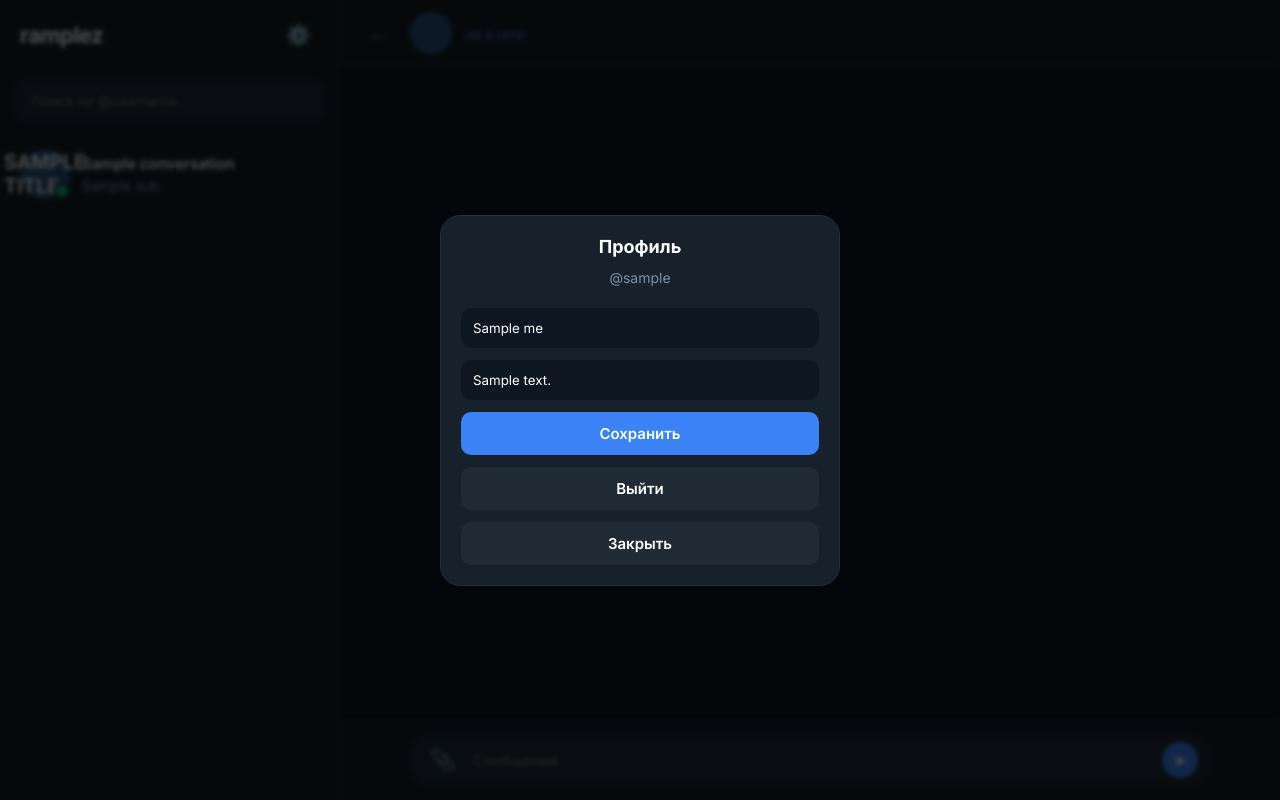
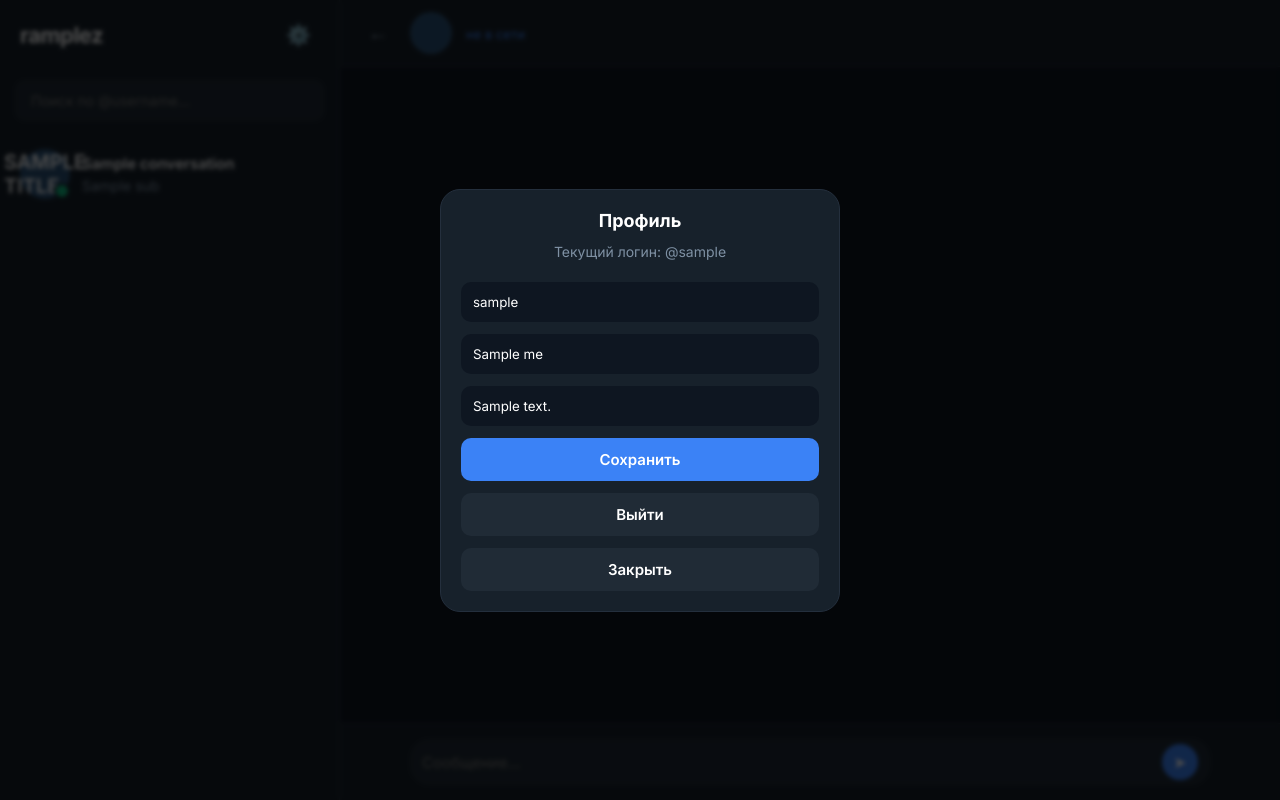
Before and after one commit to d10684473-lang/my-mssngr, a Flask app: template templates/chat.html in a window 1280 px wide, after a click on "⚙️". Run offline with Flask 3, Linux system fonts and the light colour scheme; the template is opened without the code that fills it: most values are stand-ins (such as "Sample title", 1, 10 or a date in 2020).

Commit message:
Update chat.html

```diff
--- a/templates/chat.html
+++ b/templates/chat.html
@@ -41,14 +41,14 @@
   .chat-name { font-weight: 600; font-size: 15px; display: flex; justify-content: space-between; margin-bottom: 4px; }
   .chat-sub { font-size: 14px; color: var(--muted); white-space: nowrap; overflow: hidden; text-overflow: ellipsis; }
 
-  /* MAIN CHAT */
+  /* MAIN */
   .main { flex: 1; display: flex; flex-direction: column; background: var(--bg); min-width: 0; }
   .chat-head { padding: 12px 20px; background: var(--sidebar); border-bottom: 1px solid var(--border); display: flex; align-items: center; gap: 14px; flex-shrink: 0; }
   .chat-head .avatar { width: 42px; height: 42px; font-size: 18px; }
   .status-line { font-size: 13px; color: var(--accent); margin-top: 2px; }
   .status-line.online { color: #10b981; }
 
-  .messages { flex: 1; overflow-y: auto; padding: 20px; display: flex; flex-direction: column; gap: 8px; scroll-behavior: smooth; background: var(--bg); }
+  .messages { flex: 1; overflow-y: auto; padding: 20px; display: flex; flex-direction: column; gap: 8px; scroll-behavior: smooth; }
   .messages-inner { max-width: 800px; margin: 0 auto; width: 100%; display: flex; flex-direction: column; gap: 8px; }
 
   .msg-row { display: flex; flex-direction: column; max-width: 70%; animation: fadeIn 0.15s ease-out; }
@@ -137,6 +137,7 @@
     <div class="avatar {{ 'online' if mode == 'personal' and other.last_seen > now - 30 else '' }}">{{ (other.name if mode == 'personal' else group.title)[0]|upper }}</div>
     <div style="flex:1;">
       <div style="font-weight:600; font-size:16px;">{{ other.name if mode == 'personal' else group.title }}</div>
+      <!-- ИСПРАВЛЕНО: Теперь now существует -->
       <div class="status-line {{ 'online' if mode == 'personal' and other.last_seen > now - 30 else '' }}" id="typingStatus">
         {{ 'в сети' if mode == 'personal' and other.last_seen > now - 30 else 'Групповой чат' if mode == 'group' else 'не в сети' }}
       </div>
@@ -147,8 +148,6 @@
 
   <div class="composer">
     <div class="composer-inner">
-      <input type="file" id="fileInput" hidden onchange="uploadFile(this)">
-      <button class="icon-btn" onclick="document.getElementById('fileInput').click()">📎</button>
       <textarea id="msgInput" rows="1" placeholder="Сообщение..." oninput="handleTyping(this)" onkeydown="if(event.key==='Enter' && !event.shiftKey) sendMessage(event)"></textarea>
       <button class="send-btn" onclick="sendMessage(event)">➤</button>
     </div>
@@ -165,7 +164,8 @@
 <div class="modal" id="profileModal">
   <div class="modal-card">
     <h3>Профиль</h3>
-    <div style="text-align:center; color:var(--muted); font-size:14px; margin-bottom:10px;">@{{ me.username }}</div>
+    <div style="text-align:center; color:var(--muted); font-size:14px; margin-bottom:10px;">Текущий логин: @{{ me.username }}</div>
+    <input type="text" id="profUsername" value="{{ me.username }}" placeholder="Новый @username">
     <input type="text" id="profName" value="{{ me.name }}" placeholder="Имя">
     <input type="text" id="profBio" value="{{ me.bio }}" placeholder="О себе">
     <button class="btn btn-p" onclick="saveProfile()">Сохранить</button>
@@ -184,28 +184,17 @@
   const renderedMsgs = new Set();
 
   // ================= ГЛОБАЛЬНЫЙ РЕАЛТАЙМ =================
-  // Этот код работает ВСЕГДА, даже если ты на главной странице (списке чатов).
-  // Именно это исправляет баг "сообщения не приходят для собеседника".
-
   const es = new EventSource('/stream');
-
   es.addEventListener('new_message', e => {
     const m = JSON.parse(e.data);
 
-    // 1. Если открыт этот чат - добавляем сообщение на экран
     if ((MODE === 'personal' && (m.sender_id === CHAT_ID || m.receiver_id === CHAT_ID)) || (MODE === 'group' && m.receiver_id === -CHAT_ID)) {
       appendMsg(m);
-      if (!document.hidden && m.sender_id !== ME_ID) fetch('/poll/' + m.sender_id); // Помечаем прочитанным
-    }
-    // 2. Если мы на главной - обновляем список чатов
-    else if (!MODE) {
+      if (!document.hidden && m.sender_id !== ME_ID) fetch('/poll/' + m.sender_id);
+    } else if (!MODE) {
       fetchConversations();
-      if (m.sender_id !== ME_ID) {
-        if (document.hidden && Notification.permission === 'granted') new Notification(m.sender_name, { body: m.content });
-      }
-    }
-    // 3. Если мы в другом чате - обновляем список чатов, чтобы увидеть непрочитанное
-    else {
+      if (document.hidden && m.sender_id !== ME_ID && Notification.permission === 'granted') new Notification(m.sender_name, { body: m.content });
+    } else {
       fetchConversations();
     }
   });
@@ -226,7 +215,7 @@
     const dStr = m.created_at > 0 ? new Date(m.created_at * 1000).toDateString() : null;
     if (dStr && dStr !== lastDate) {
       const sep = document.createElement('div');
-      sep.style = 'align-self:center; background:var(--hover); color:var(--muted); font-size:12px; padding:4px 12px; border-radius:12px; margin:15px 0; font-weight:600;';
+      sep.style.cssText = 'align-self:center; background:var(--hover); color:var(--muted); font-size:12px; padding:4px 12px; border-radius:12px; margin:15px 0; font-weight:600;';
       sep.textContent = new Date(m.created_at * 1000).toLocaleDateString('ru-RU', { day: 'numeric', month: 'long' });
       messagesInner.appendChild(sep);
       lastDate = dStr;
@@ -237,10 +226,7 @@
     row.className = `msg-row ${isMine ? 'mine' : 'theirs'}`;
     row.id = 'msg-' + m.id;
 
-    let contentHtml = '';
-    if(m.msg_type === 'image') contentHtml += `<img src="${m.content}" style="max-width:100%; border-radius:8px;">`;
-    else contentHtml += `<div>${m.content.replace(/\n/g, '<br>')}</div>`;
-
+    let contentHtml = `<div>${m.content.replace(/\n/g, '<br>')}</div>`;
     const time = m.timestamp;
     const readStatus = isMine ? (m.read_at > 0 ? '<span class="read">✓✓</span>' : '<span>✓</span>') : '';
 
@@ -281,7 +267,7 @@
     } catch(err) {}
   }
 
-  // ================= ОПРОС (ЗАПАСНОЙ ВАРИАНТ) =================
+  // ================= ОПРОС =================
   async function pollHistory() {
     if(!CHAT_ID) return;
     try {
@@ -329,9 +315,15 @@
   }
 
   async function saveProfile() {
-    const payload = { name: document.getElementById('profName').value, bio: document.getElementById('profBio').value };
-    await fetch('/update_settings', { method:'POST', headers:{'Content-Type':'application/json'}, body: JSON.stringify(payload) });
-    location.reload();
+    const payload = {
+      username: document.getElementById('profUsername').value,
+      name: document.getElementById('profName').value,
+      bio: document.getElementById('profBio').value
+    };
+    const res = await fetch('/update_settings', { method:'POST', headers:{'Content-Type':'application/json'}, body: JSON.stringify(payload) });
+    const data = await res.json();
+    if (data.ok) location.reload();
+    else alert(data.error);
   }
 
   let searchTimer;
```
